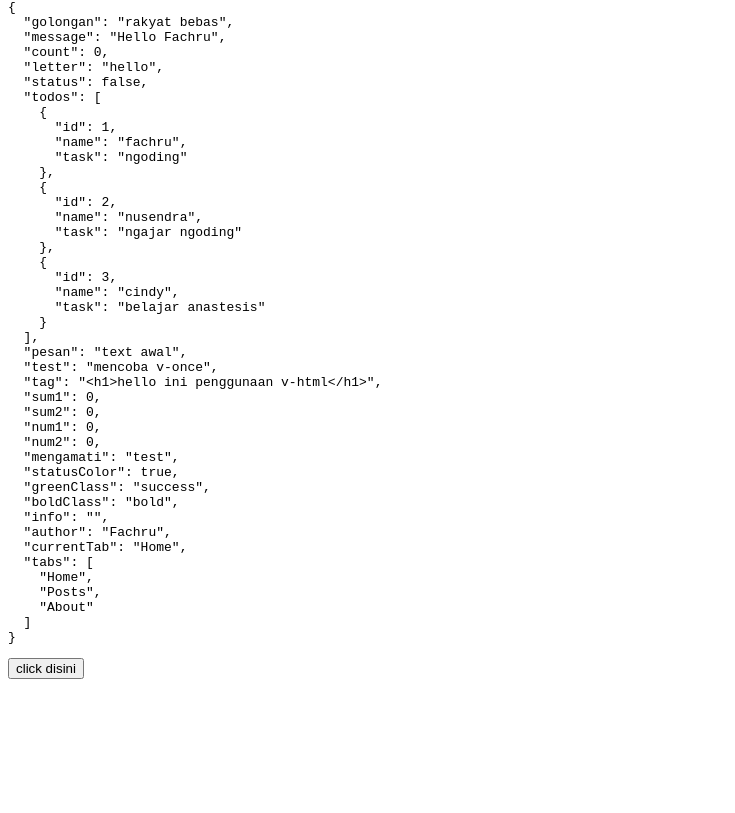
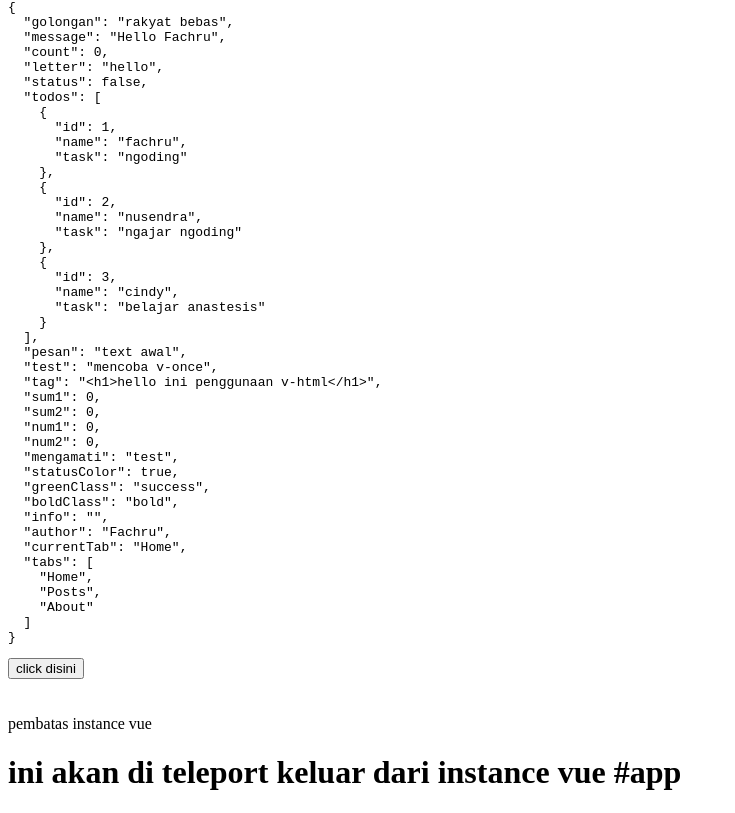
Before and after one commit to fachrudahri/vue3-basic, a Vue app: page / in a window 1280 px wide. Shown: the part 2049-2862 px from the top of the page, without its empty margins (0-735 px from the left). Before the commit the page ends 2736 px from the top, so only its background shows below. Built offline with nearby package versions, Linux system fonts and the light colour scheme.

Commit message:
added teleport

```diff
--- a/index.html
+++ b/index.html
@@ -8,6 +8,8 @@
 </head>
 <body>
   <div id="app"></div>
+  <span>pembatas instance vue</span>
+  <div id="target-teleport"></div>
   <script type="module" src="/src/main.js"></script>
 </body>
 </html>
--- a/src/App.vue
+++ b/src/App.vue
@@ -148,6 +148,13 @@
   <!-- mixins -->
   <pre>{{ $data }}</pre>
   <button @click="onClick">click disini</button>
+  <br><br><br>
+
+  <!-- teleport vue -->
+  <teleport to='#target-teleport'>
+  <teleport-component />
+  </teleport>
+
 </template>
 
 <script>
@@ -162,6 +169,7 @@ import Home from './components/tabs/Home.vue';
 import About from './components/tabs/About.vue';
 import Posts from './components/tabs/Posts.vue';
 import mergeMixins from './mixins/merge';
+import TeleportComponent from './components/TeleportComponent.vue';
 
 export default {
   mixins: [ mergeMixins ],
@@ -175,7 +183,8 @@ export default {
     Satu,
     Home,
     About,
-    Posts
+    Posts,
+    TeleportComponent
   },
   beforeCreate() {
     console.log("before create");
--- /dev/null
+++ b/src/components/TeleportComponent.vue
@@ -0,0 +1,9 @@
+<template>
+  <h1>ini akan di teleport keluar dari instance vue #app</h1>
+</template>
+
+<script>
+export default {
+
+}
+</script>
```
